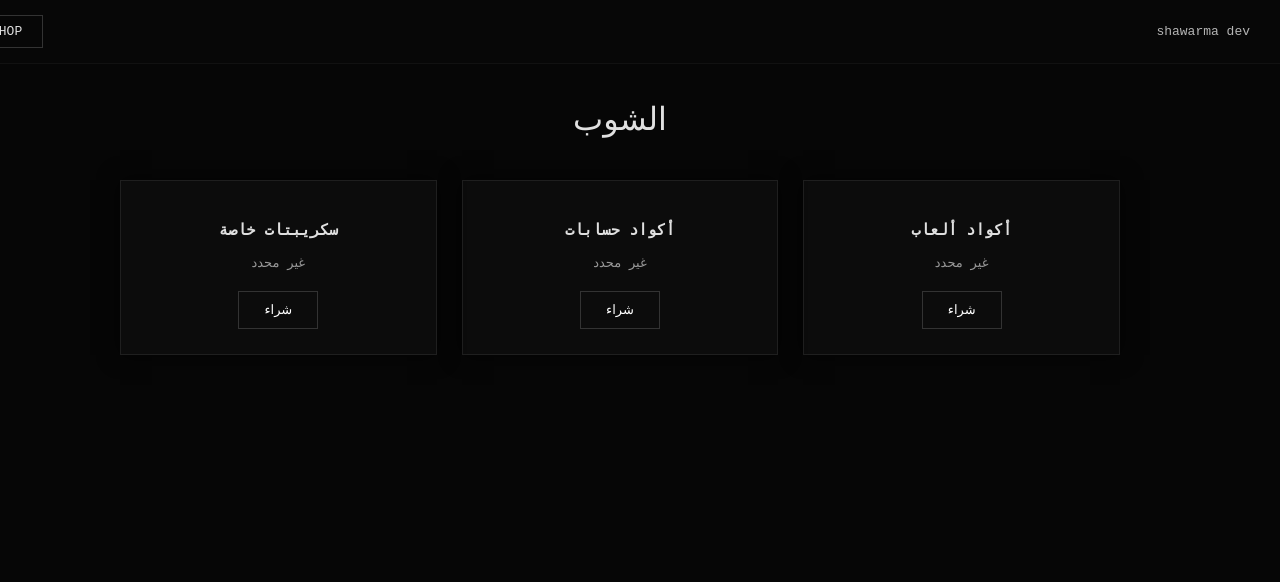
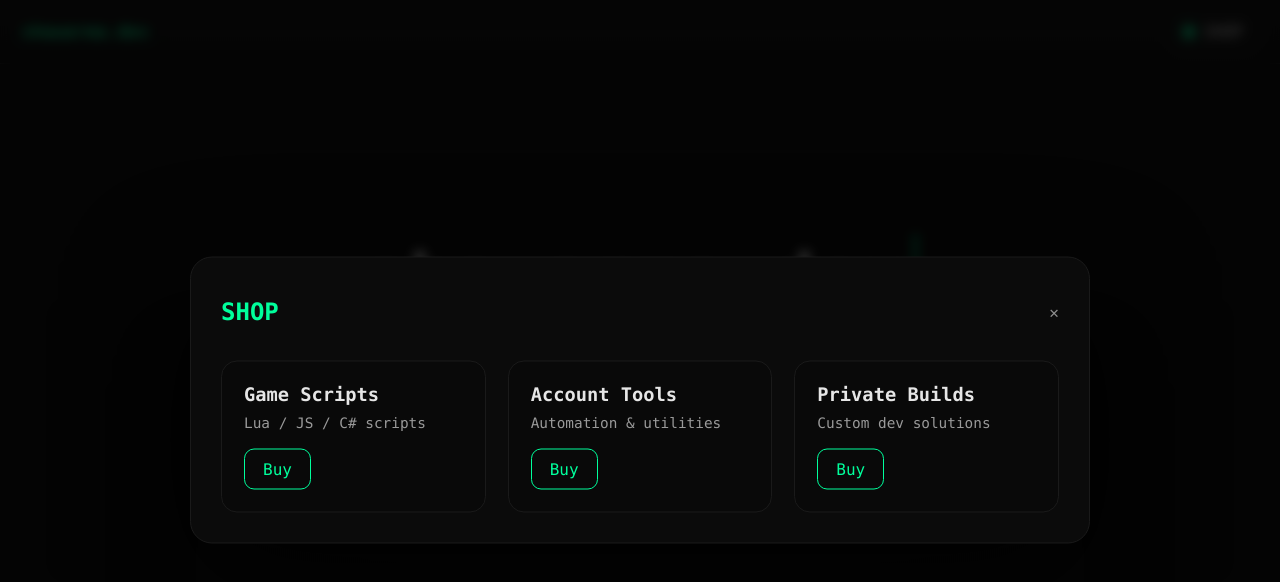
Before and after one commit to kakasi-pixle/shawarma1, a plain HTML site: page index.html in a window 1280 px wide. Both pictures are taken after a click on the element "SHOP". Drawn offline with Linux system fonts and the light colour scheme.

Commit message:
Refactor index.html for better structure and styling
Refactor HTML structure and styles for improved readability and maintainability.

```diff
--- a/index.html
+++ b/index.html
@@ -1,211 +1,310 @@
-<!DOCTYPE html><html lang="ar" dir="rtl">
+<!DOCTYPE html><html lang="en">
 <head>
   <meta charset="UTF-8" />
   <title>Shawarma Dev</title>
-  <meta name="viewport" content="width=device-width, initial-scale=1.0" />
-  <style>
-    body {
-      margin: 0;
-      font-family: monospace;
-      background: #050505;
-      color: #e0e0e0;
-      overflow-x: hidden;
-    }.top-bar {
-  position: fixed;
-  top: 0;
-  width: 100%;
-  background: #070707;
-  border-bottom: 1px solid #111;
-  padding: 15px 30px;
-  display: flex;
-  justify-content: space-between;
-  align-items: center;
-  z-index: 1000;
+  <meta name="viewport" content="width=device-width, initial-scale=1.0" />  <style>
+    :root{
+      --bg:#050505;
+      --panel:#0b0b0b;
+      --border:#1a1a1a;
+      --text:#e6e6e6;
+      --muted:#9a9a9a;
+      --accent:#00ff9c;
+      --accent-soft:rgba(0,255,156,.15);
     }
 
-.top-bar span {
-  opacity: 0.8;
+    *{box-sizing:border-box}
+
+    body{
+      margin:0;
+      background:var(--bg);
+      color:var(--text);
+      font-family:ui-monospace, SFMono-Regular, Menlo, monospace;
+      overflow-x:hidden;
     }
 
-.shop-btn {
-  cursor: pointer;
-  border: 1px solid #333;
-  padding: 8px 20px;
-  transition: 0.3s;
+    /* TOP BAR */
+    .top{
+      position:fixed;
+      top:0;left:0;right:0;
+      height:64px;
+      display:flex;
+      align-items:center;
+      justify-content:space-between;
+      padding:0 22px;
+      background:linear-gradient(180deg,#0a0a0a,#060606);
+      border-bottom:1px solid var(--border);
+      z-index:1000;
     }
 
-.shop-btn:hover {
-  background: #111;
+    .logo{
+      font-weight:600;
+      letter-spacing:1px;
+      color:var(--accent);
+      text-shadow:0 0 12px var(--accent-soft);
     }
 
-.center {
-  height: 100vh;
-  display: flex;
-  flex-direction: column;
-  align-items: center;
-  justify-content: center;
-  text-align: center;
-  padding-top: 60px;
+    .shop-trigger{
+      display:flex;
+      align-items:center;
+      gap:10px;
+      cursor:pointer;
+      padding:8px 14px;
+      border:1px solid var(--border);
+      border-radius:10px;
+      background:#0a0a0a;
+      transition:.25s;
     }
 
-h1 {
-  font-size: 3rem;
-  letter-spacing: 2px;
-  margin-bottom: 20px;
+    .shop-trigger:hover{
+      border-color:var(--accent);
+      box-shadow:0 0 0 3px var(--accent-soft);
     }
 
-.typing {
-  font-size: 1rem;
-  background: #0b0b0b;
-  border: 1px solid #1a1a1a;
-  padding: 20px;
-  width: 85%;
-  max-width: 700px;
-  min-height: 120px;
-  margin-top: 20px;
-  box-shadow: 0 0 25px rgba(0,0,0,0.8);
-  text-align: left;
-  direction: ltr;
+    .dot{
+      width:10px;height:10px;border-radius:50%;
+      background:var(--accent);
+      box-shadow:0 0 10px var(--accent);
     }
 
-.shop-panel {
-  position: fixed;
-  top: 0;
-  right: -100%;
-  width: 100%;
-  height: 100vh;
-  background: #060606;
-  transition: 0.5s;
-  padding: 100px 20px;
-  overflow-y: auto;
-  z-index: 999;
+    /* HERO */
+    .hero{
+      min-height:100vh;
+      padding:120px 20px 80px;
+      display:flex;
+      flex-direction:column;
+      align-items:center;
+      justify-content:center;
+      text-align:center;
     }
 
-.shop-panel.active {
-  right: 0;
+    h1{
+      font-size:clamp(2.2rem,8vw,4.5rem);
+      margin:0 0 25px;
+      letter-spacing:2px;
     }
 
-.shop-title {
-  font-size: 2rem;
-  margin-bottom: 40px;
-  text-align: center;
+    .caret{
+      display:inline-block;
+      width:3px;height:1em;
+      background:var(--accent);
+      margin-left:6px;
+      animation:blink 1s infinite;
     }
 
-.cards {
-  display: grid;
-  grid-template-columns: repeat(auto-fit, minmax(250px, 1fr));
-  gap: 25px;
-  max-width: 1000px;
-  margin: auto;
+    @keyframes blink{50%{opacity:0}}
+
+    /* CODE TERMINAL */
+    .terminal{
+      width:100%;
+      max-width:880px;
+      background:radial-gradient(120% 120% at 50% 0%,#0e0e0e,#080808);
+      border:1px solid var(--border);
+      border-radius:16px;
+      overflow:hidden;
+      box-shadow:0 30px 80px rgba(0,0,0,.8);
     }
 
-.card {
-  background: #0c0c0c;
-  border: 1px solid #1f1f1f;
-  padding: 25px;
-  text-align: center;
-  box-shadow: 0 0 20px rgba(0,0,0,0.6);
+    .term-bar{
+      display:flex;
+      gap:8px;
+      padding:12px;
+      background:#0a0a0a;
+      border-bottom:1px solid var(--border);
     }
 
-.card h3 {
-  margin-bottom: 15px;
+    .dot-ui{width:12px;height:12px;border-radius:50%}
+    .r{background:#ff5f56}
+    .y{background:#ffbd2e}
+    .g{background:#27c93f}
+
+    .term-body{
+      padding:22px;
+      font-size:.95rem;
+      line-height:1.6;
+      min-height:220px;
+      text-align:left;
+      direction:ltr;
+      white-space:pre-wrap;
     }
 
-.price {
-  margin-bottom: 20px;
-  color: #999;
+    .accent{color:var(--accent)}
+
+    /* SHOP PANEL */
+    .shop{
+      position:fixed;
+      inset:0;
+      background:rgba(5,5,5,.75);
+      backdrop-filter:blur(6px);
+      display:none;
+      z-index:2000;
     }
 
-.buy {
-  display: inline-block;
-  padding: 10px 25px;
-  border: 1px solid #333;
-  text-decoration: none;
-  color: #fff;
-  transition: 0.3s;
+    .shop.active{display:block}
+
+    .shop-box{
+      position:absolute;
+      top:50%;left:50%;
+      transform:translate(-50%,-50%);
+      width:92%;max-width:900px;
+      background:var(--panel);
+      border:1px solid var(--border);
+      border-radius:22px;
+      padding:40px 30px 30px;
+      box-shadow:0 40px 120px rgba(0,0,0,.9);
     }
 
-.buy:hover { background: #111; }
-
-.close {
-  position: absolute;
-  top: 30px;
-  left: 30px;
-  cursor: pointer;
-  opacity: 0.7;
+    .shop-head{
+      display:flex;
+      justify-content:space-between;
+      align-items:center;
+      margin-bottom:35px;
     }
 
-  </style>
-</head>
-<body>  <div class="top-bar">
-    <span>shawarma dev</span>
-    <div class="shop-btn" onclick="toggleShop()">SHOP</div>
-  </div>  <div class="center">
-    <h1 id="name"></h1>
-    <div class="typing" id="codeBox"></div>
-  </div>  <div class="shop-panel" id="shopPanel">
-    <div class="close" onclick="toggleShop()">CLOSE</div>
-    <div class="shop-title">الشوب</div>
-    <div class="cards">
+    .shop-head h2{
+      margin:0;color:var(--accent);
+    }
+
+    .close{
+      cursor:pointer;
+      opacity:.6;
+      transition:.2s;
+    }
+    .close:hover{opacity:1}
+
+    .grid{
+      display:grid;
+      grid-template-columns:repeat(auto-fit,minmax(240px,1fr));
+      gap:22px;
+    }
+
+    .card{
+      background:#090909;
+      border:1px solid var(--border);
+      border-radius:16px;
+      padding:22px;
+      transition:.25s;
+    }
+
+    .card:hover{
+      border-color:var(--accent);
+      box-shadow:0 0 0 3px var(--accent-soft);
+      transform:translateY(-4px);
+    }
+
+    .card h3{margin:0 0 10px}
+    .card p{margin:0 0 18px;color:var(--muted);font-size:.9rem}
+
+    .buy{
+      display:inline-block;
+      padding:10px 18px;
+      border-radius:10px;
+      border:1px solid var(--accent);
+      color:var(--accent);
+      text-decoration:none;
+      transition:.25s;
+    }
+
+    .buy:hover{background:var(--accent);color:#000}
+
+  </style></head>
+<body>  <!-- TOP -->  <div class="top">
+    <div class="logo">shawarma.dev</div>
+    <div class="shop-trigger" onclick="toggleShop()">
+      <div class="dot"></div>
+      <span>SHOP</span>
+    </div>
+  </div>  <!-- HERO -->  <section class="hero">
+    <h1><span id="title"></span><span class="caret"></span></h1><div class="terminal">
+  <div class="term-bar">
+    <div class="dot-ui r"></div>
+    <div class="dot-ui y"></div>
+    <div class="dot-ui g"></div>
+  </div>
+  <div class="term-body" id="terminal"></div>
+</div>
+
+  </section>  <!-- SHOP -->  <div class="shop" id="shop">
+    <div class="shop-box">
+      <div class="shop-head">
+        <h2>SHOP</h2>
+        <div class="close" onclick="toggleShop()">✕</div>
+      </div><div class="grid">
     <div class="card">
-        <h3>أكواد ألعاب</h3>
-        <div class="price">غير محدد</div>
-        <a class="buy" href="https://wa.me/201550680822" target="_blank">شراء</a>
+      <h3>Game Scripts</h3>
+      <p>Lua / JS / C# scripts</p>
+      <a class="buy" href="https://wa.me/201550680822" target="_blank">Buy</a>
     </div>
     <div class="card">
-        <h3>أكواد حسابات</h3>
-        <div class="price">غير محدد</div>
-        <a class="buy" href="https://wa.me/201550680822" target="_blank">شراء</a>
+      <h3>Account Tools</h3>
+      <p>Automation & utilities</p>
+      <a class="buy" href="https://wa.me/201550680822" target="_blank">Buy</a>
     </div>
     <div class="card">
-        <h3>سكريبتات خاصة</h3>
-        <div class="price">غير محدد</div>
-        <a class="buy" href="https://wa.me/201550680822" target="_blank">شراء</a>
+      <h3>Private Builds</h3>
+      <p>Custom dev solutions</p>
+      <a class="buy" href="https://wa.me/201550680822" target="_blank">Buy</a>
     </div>
   </div>
-  </div>  <script>
-    const nameText = "shawarma dev";
-    const nameEl = document.getElementById('name');
-    let i = 0;
-    function typeName() {
-      if (i < nameText.length) {
-        nameEl.textContent += nameText.charAt(i);
-        i++;
-        setTimeout(typeName, 120);
+</div>
+
+  </div><script>
+  /* TITLE TYPE */
+  const titleText = "shawarma dev";
+  let ti = 0;
+  const titleEl = document.getElementById('title');
+  (function typeTitle(){
+    if(ti < titleText.length){
+      titleEl.textContent += titleText[ti++];
+      setTimeout(typeTitle,120);
+    }
+  })();
+
+  /* REAL CODE SNIPPETS */
+  const snippets = [
+`// Node.js auth middleware
+export function auth(req,res,next){
+  const token = req.headers.authorization;
+  if(!token) return res.status(401).end();
+  jwt.verify(token, SECRET, next);
+}`,
+`// Unity C# player movement
+void Update(){
+  float x = Input.GetAxis("Horizontal");
+  float y = Input.GetAxis("Vertical");
+  transform.Translate(new Vector3(x,0,y)*speed*Time.deltaTime);
+}`,
+`# Python account checker
+for acc in accounts:
+    if login(acc):
+        save_valid(acc)
+    time.sleep(0.2)`,
+`// Lua game hook
+hookfunction(FireServer,function(...)
+  return nil
+end)`
+  ];
+
+  const term = document.getElementById('terminal');
+  let si=0, ci=0;
+
+  function typeCode(){
+    if(ci < snippets[si].length){
+      term.textContent += snippets[si][ci++];
+      setTimeout(typeCode,18);
+    }else{
+      setTimeout(()=>{
+        term.textContent="";
+        ci=0;
+        si=(si+1)%snippets.length;
+        typeCode();
+      },1200);
     }
   }
-    typeName();
+  setTimeout(typeCode,800);
 
-    const codes = [
-`// GAME CONFIG\nplayer.speed = 7;\nplayer.health = 100;\nspawnEnemy('zombie', 5);`,
-`// ACCOUNT DATA\nUSER_ID: X92KD\nLEVEL: 45\nCOINS: 9820`,
-`// MATCH RESULT\nKILLS: 12\nDEATHS: 2\nRANK: GOLD`,
-`// SYSTEM LOG\nACCESS GRANTED\nSESSION ACTIVE\nPING: 23ms`,
-`// INVENTORY\nAK47 | LVL 3\nARMOR | RARE\nMEDKIT x5`
-    ];
-
-    const box = document.getElementById('codeBox');
-    let codeIndex = 0;
-    let charIndex = 0;
-
-    function typeCode() {
-      if (charIndex < codes[codeIndex].length) {
-        box.textContent += codes[codeIndex].charAt(charIndex);
-        charIndex++;
-        setTimeout(typeCode, 25);
-      } else {
-        setTimeout(() => {
-          box.textContent = "";
-          charIndex = 0;
-          codeIndex = (codeIndex + 1) % codes.length;
-          typeCode();
-        }, 900);
-      }
-    }
-    setTimeout(typeCode, 1200);
-
-    function toggleShop() {
-      document.getElementById('shopPanel').classList.toggle('active');
+  function toggleShop(){
+    document.getElementById('shop').classList.toggle('active');
   }
 </script></body>
 </html>
```
Lines whose indentation alone changed are shown as unchanged.
